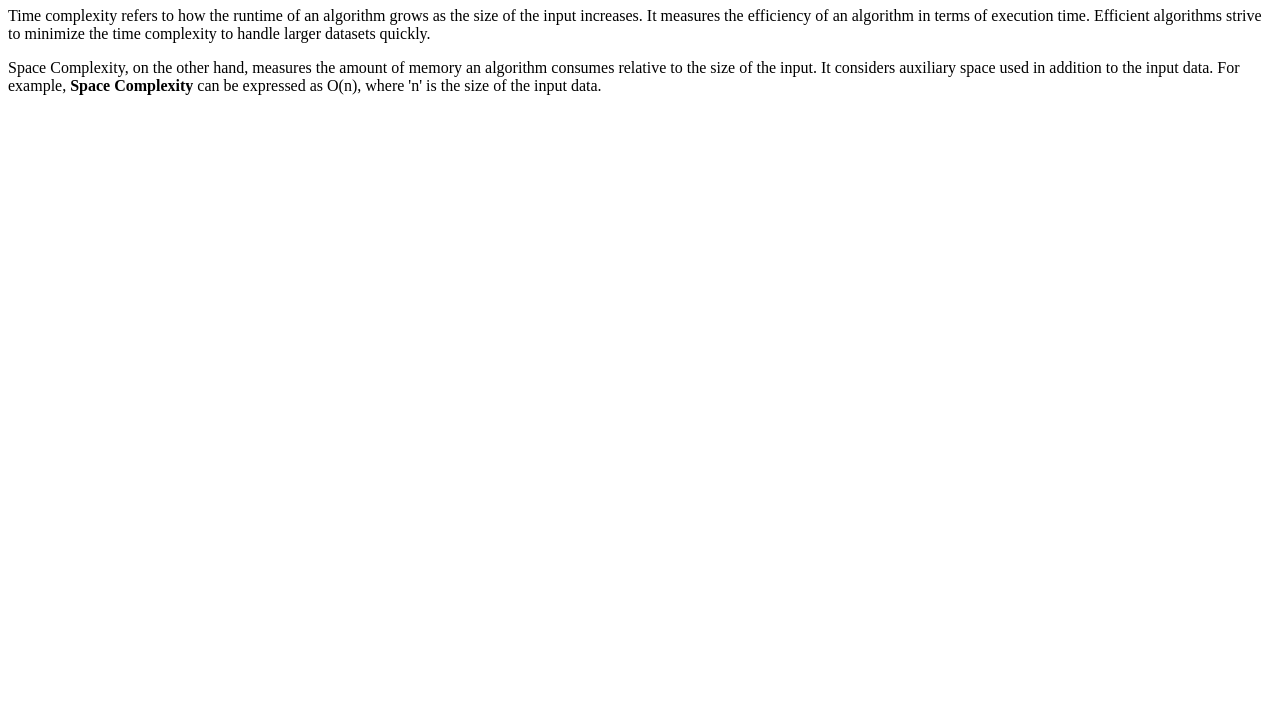
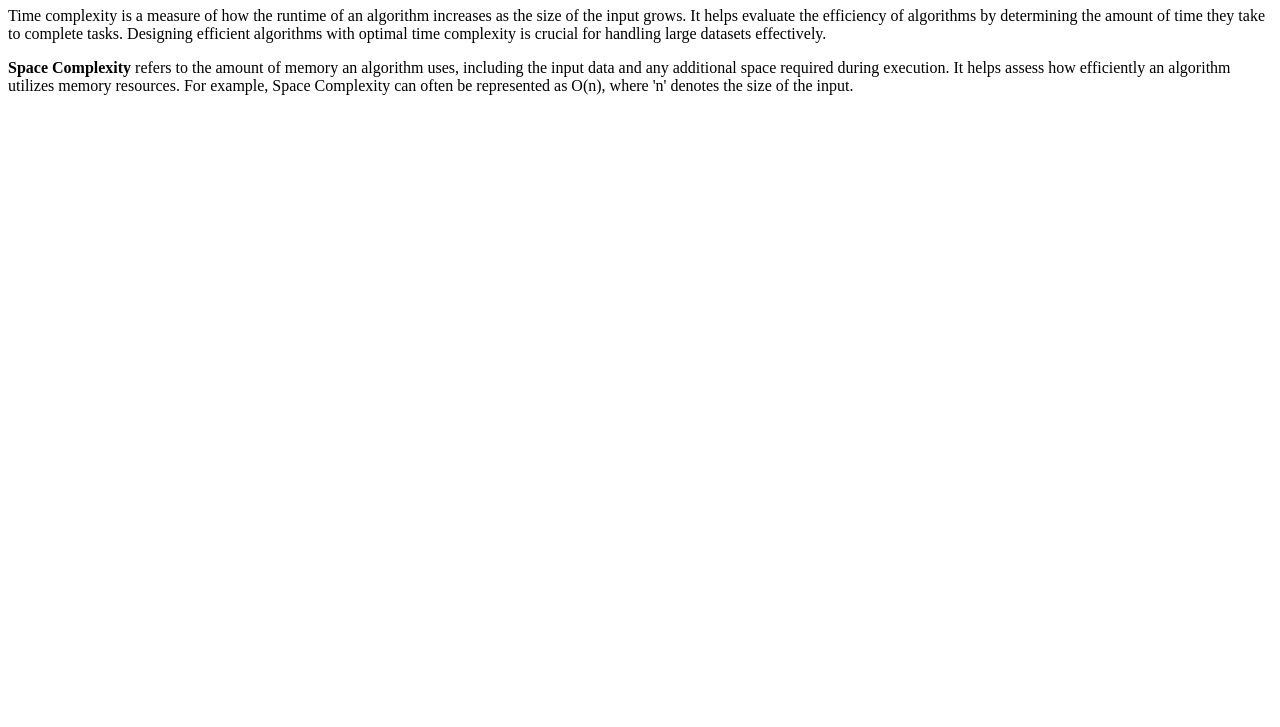
Before and after one commit to acciojob/time-and-space-complexity-Pankaj352, a website: page main.html in a window 1280 px wide. Shown: the part 73-800 px from the top of the page. Drawn offline with Linux system fonts and the light colour scheme.

Commit message:
created a submission

```diff
--- a/main.html
+++ b/main.html
@@ -9,16 +9,9 @@
 <body>
 	  <h1>Time, Space, and Complexity</h1>
 
-    <p>Time complexity refers to how the runtime of an algorithm grows
-		as the size of the input increases. It measures the efficiency of
-		an algorithm in terms of execution time. Efficient algorithms strive
-		to minimize the time complexity to handle larger datasets quickly.</p>
+    <p>Time complexity is a measure of how the runtime of an algorithm increases as the size of the input grows. It helps evaluate the efficiency of algorithms by determining the amount of time they take to complete tasks. Designing efficient algorithms with optimal time complexity is crucial for handling large datasets effectively.</p>
 
-    <p>Space Complexity, on the other hand, measures the amount of memory an
-		algorithm consumes relative to the size of the input. It considers
-		auxiliary space used in addition to the input data.
-		For example, <b>Space Complexity</b>
-		can be expressed as O(n), where 'n' is the size of the input data.</p>
+    <p><b>Space Complexity</b> refers to the amount of memory an algorithm uses, including the input data and any additional space required during execution. It helps assess how efficiently an algorithm utilizes memory resources. For example, Space Complexity can often be represented as O(n), where 'n' denotes the size of the input.</p>
 	<!-- the entire body must be written by student -->
     <script type="text/javascript" src="./script.js">
 </script>
```
